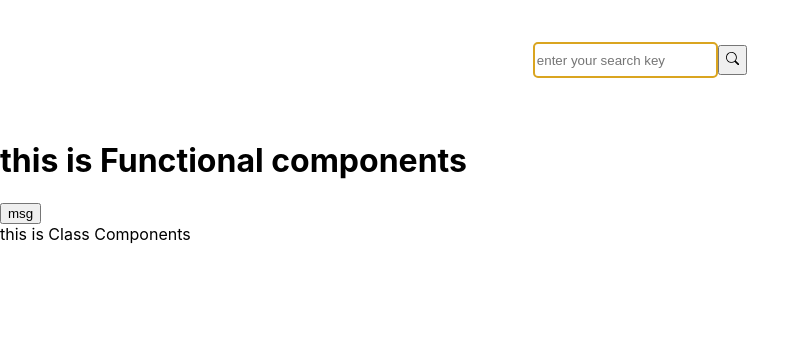
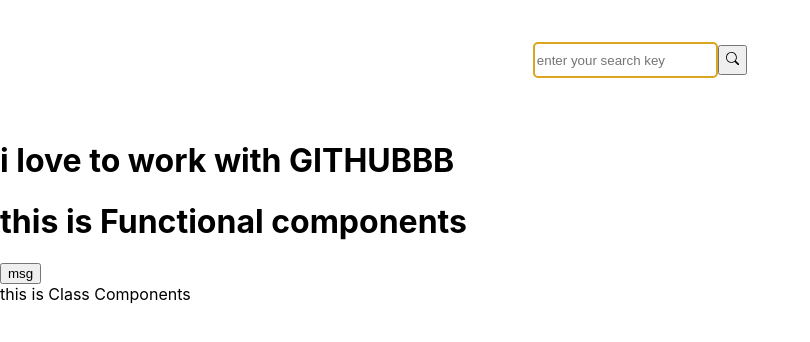
Before and after one commit to ImranKhanDev/git_test, a React (Create React App) app: page / in a window 1280 px wide. Shown: the top 342 px of the page, without its empty margins (0-810 px from the left). Built offline with nearby package versions, Linux system fonts and the light colour scheme.

Commit message:
code changes

```diff
--- a/src/Components/Functional.jsx
+++ b/src/Components/Functional.jsx
@@ -13,6 +13,7 @@ const Functional = () => {
         <input type="text" className="search" placeholder="enter your search key" />
         <button className="btn"><BsSearch/></button>
       </div>
+      <h1>i love to work with GITHUBBB  </h1>
       <h1>this is Functional components</h1>
       {/* // eslint-disable-next-line no-sequences */}
       <button onClick={() => changeMessage()}>msg</button>
```
Also changed, not shown: git.txt (added).
